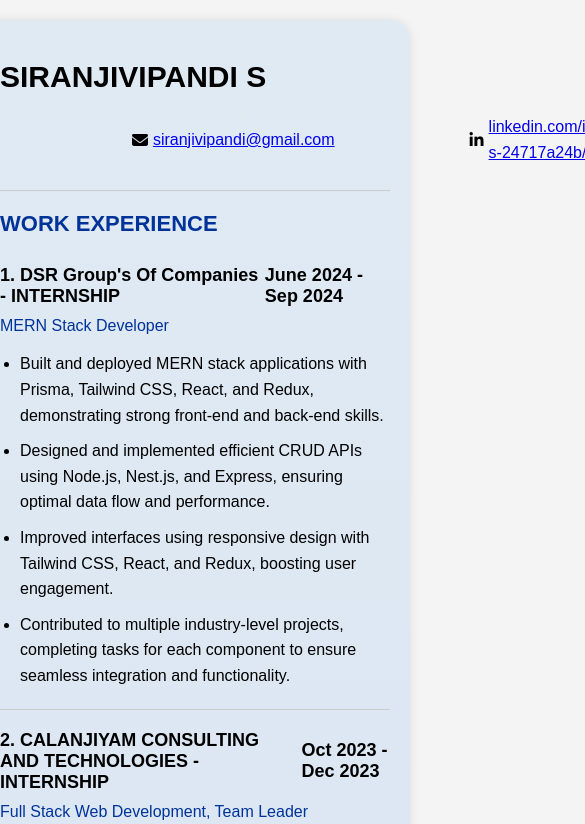
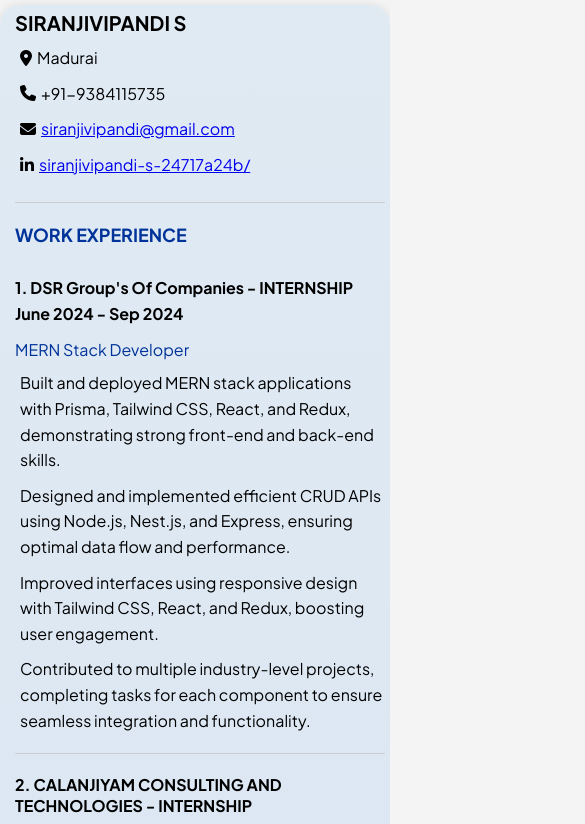
Before and after one commit to Siranjivipandi-S/Portfolio-Project, a plain HTML site: page index.html in a window 390 px wide. Shown: the top 824 px of the page, 585 px wide, since content can reach past the window. Drawn offline with Linux system fonts and the light colour scheme.

Commit message:
Responsive Design Completed

```diff
--- a/contact/contact.css
+++ b/contact/contact.css
@@ -1,10 +1,12 @@
 @import url("https://fonts.googleapis.com/css2?family=Plus+Jakarta+Sans:ital,wght@0,200..800;1,200..800&display=swap");
+
 body {
   display: flex;
   align-items: center;
   justify-content: center;
   font-family: Plus Jakarta Sans;
 }
+
 .contact {
   margin-top: 80px;
   width: 90%;
@@ -26,23 +28,28 @@ body {
   width: 70%;
   padding: 20px;
 }
+
 .gaps {
   display: flex;
   flex-direction: column;
   gap: 8px;
 }
+
 img {
   height: 250px;
   width: 250px;
 }
+
 h2 {
   font-size: 28px;
   color: #864ef2;
 }
+
 p {
   width: 100%;
   margin-left: 80px;
 }
+
 .imagepart {
   width: 50%;
   display: flex;
@@ -50,6 +57,7 @@ p {
   justify-content: center;
   align-items: center;
 }
+
 #contact-form {
   width: 60%;
   display: flex;
@@ -58,6 +66,7 @@ p {
   margin-top: 35px;
   flex-direction: column;
 }
+
 button {
   background-color: #864ef2;
   height: 40px;
@@ -70,9 +79,11 @@ button {
   outline: none;
   border: none;
 }
+
 button:hover {
   background-color: #7847db;
 }
+
 input {
   height: 30px;
   width: 300px;
@@ -83,6 +94,7 @@ input {
   font-size: 16px;
   padding: 3px;
 }
+
 textarea {
   height: 80px;
   width: 300px;
@@ -94,6 +106,7 @@ textarea {
   caret-color: orange;
   padding: 3px;
 }
+
 img:hover {
   animation: hover 0.3s ease-in-out;
 }
@@ -109,3 +122,56 @@ img:hover {
     transform: scale(1.1);
   }
 }
+
+@media (max-width: 480px) {
+  .wrap {
+    width: 90%;
+    height: auto;
+
+    border: 2px solid whitesmoke;
+    box-shadow: 5px 5px 40px rgb(44, 43, 43);
+  }
+
+  .imagepart {
+    width: 100%;
+  }
+  #contact-form {
+    width: 80%;
+  }
+  input,
+  textarea {
+    width: 250px;
+  }
+  button {
+    width: 250px;
+  }
+  .contact {
+    background-image: none;
+  }
+}
+
+/* Medium screen size (md) */
+@media only screen and (max-width: 992px) and (min-width: 769px) {
+  .wrap {
+    width: 80%;
+    height: auto;
+    border: 2px solid whitesmoke;
+    box-shadow: 5px 5px 40px rgb(44, 43, 43);
+  }
+  .contact {
+    background-image: none;
+  }
+  .imagepart {
+    width: 70%;
+  }
+  #contact-form {
+    width: 70%;
+  }
+  input,
+  textarea {
+    width: 280px;
+  }
+  button {
+    width: 280px;
+  }
+}
--- a/index.html
+++ b/index.html
@@ -30,7 +30,7 @@
             <li>
               <i class="fa-brands fa-linkedin-in"></i>
               <a href="linkedin.com/in/siranjivipandi-s-24717a24b/"
-                >linkedin.com/in/siranjivipandi-s-24717a24b/</a
+                >siranjivipandi-s-24717a24b/</a
               >
             </li>
           </ul>
--- a/style.css
+++ b/style.css
@@ -1,9 +1,17 @@
+@import url("https://fonts.googleapis.com/css2?family=Plus+Jakarta+Sans:ital,wght@0,200..800;1,200..800&display=swap");
+
+* {
+  margin: 0;
+  padding: 0;
+  box-sizing: border-box;
+}
+
 body {
   display: flex;
   align-items: center;
   justify-content: center;
   flex-direction: column;
-  font-family: Arial, Helvetica, sans-serif;
+  font-family: "Plus Jakarta Sans", sans-serif;
   background-color: #f4f4f4;
   margin: 0;
   padding: 0;
@@ -25,6 +33,7 @@ body {
   font-size: 22px;
   margin-bottom: 10px;
 }
+
 p {
   color: #003399;
 }
@@ -73,19 +82,103 @@ hr {
 }
 
 #contact {
-  display: flex;
-  align-items: center;
-  justify-content: center;
-  margin-right: 20px;
-  gap: 130px;
+  display: grid;
+  grid-template-columns: repeat(auto-fit, minmax(200px, 1fr));
+  gap: 20px;
+  margin-top: 18px;
+  width: 100%;
+  justify-items: start;
 }
+
 #contact > li {
   display: flex;
   gap: 5px;
   align-items: center;
+  justify-content: start;
   margin-left: 5px;
-  justify-content: center;
 }
+
 span {
   font-weight: 700;
 }
+
+@media (max-width: 768px) {
+  .container {
+    margin: 10px;
+    padding: 10px;
+  }
+
+  #heading {
+    font-size: 20px;
+  }
+
+  h1#name {
+    font-size: 24px;
+  }
+
+  #contact {
+    grid-template-columns: repeat(2, 1fr);
+    margin-top: 10px;
+    gap: 10px;
+  }
+
+  #contact > li {
+    justify-content: flex-start;
+  }
+
+  .titles {
+    flex-direction: column;
+    align-items: flex-start;
+  }
+
+  .titles h1 {
+    font-size: 16px;
+    margin-bottom: 5px;
+  }
+
+  ul {
+    padding-left: 10px;
+  }
+}
+
+@media (max-width: 480px) {
+  .container {
+    margin: 5px;
+    padding: 5px;
+    padding-left: 15px;
+  }
+
+  #heading {
+    font-size: 18px;
+  }
+
+  h1#name {
+    font-size: 20px;
+  }
+
+  #contact {
+    margin-top: 10px;
+    grid-template-columns: 1fr;
+    gap: 5px;
+  }
+
+  #contact > li {
+    justify-content: flex-start;
+  }
+
+  .titles {
+    flex-direction: column;
+    align-items: flex-start;
+  }
+
+  .titles h1 {
+    font-size: 16px;
+  }
+
+  ul {
+    padding-left: 5px;
+  }
+  li {
+    list-style-type: none;
+  }
+}
```
Also changed, not shown: Screenshots/MobileView/Contact.png (added), Screenshots/MobileView/Resume1.png (added), Screenshots/MobileView/Resume2.png (added).
